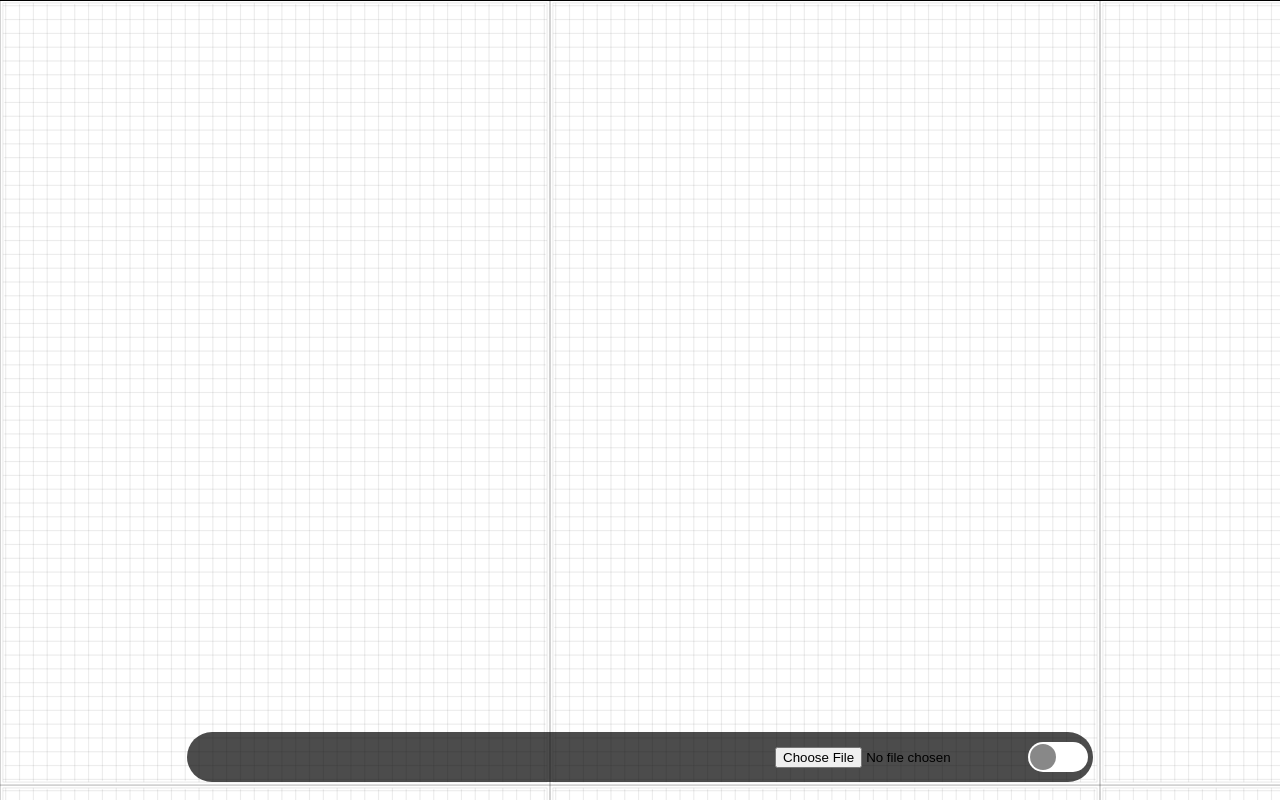
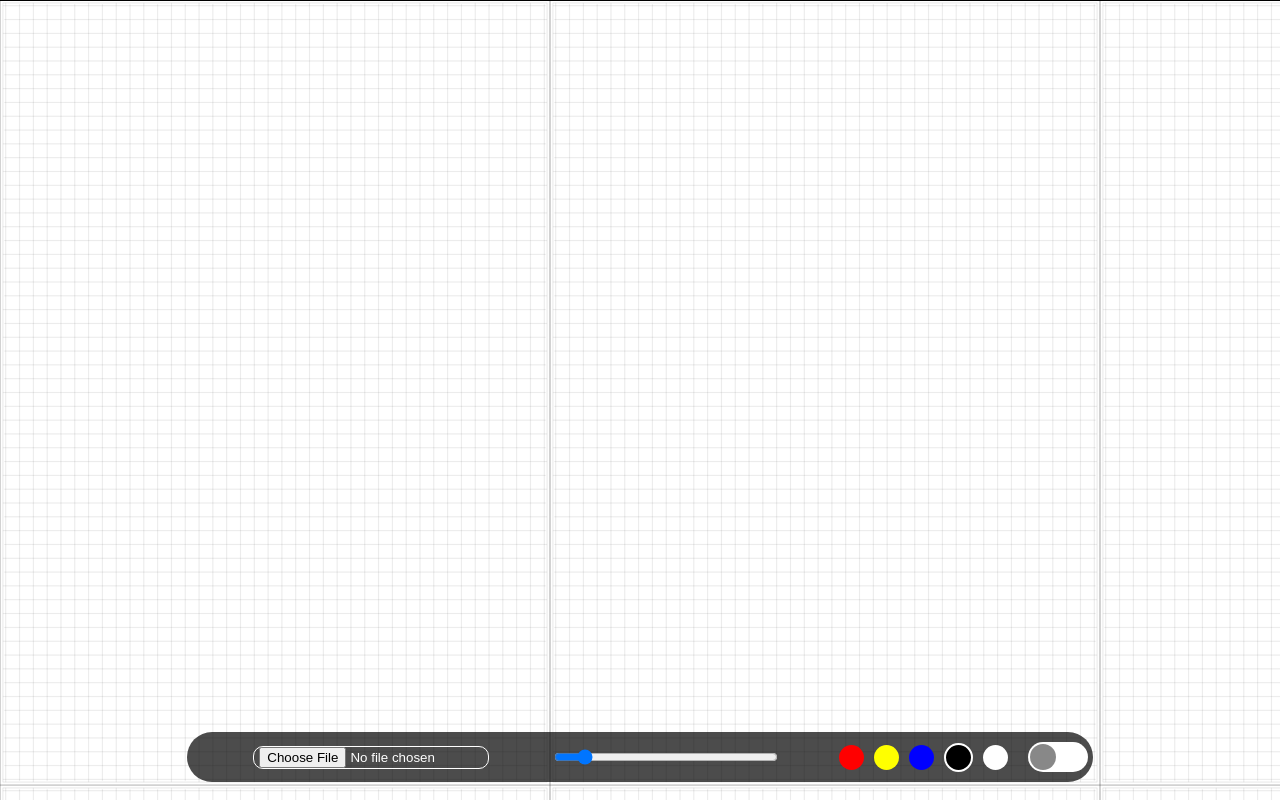
Before and after one commit to ddenzu/RTC-project, a React (Create React App) app: page / in a window 1280 px wide. Built offline with nearby package versions, Linux system fonts and the light colour scheme.

Commit message:
라인 색상 및 두께 선택 기능 추가

```diff
--- a/src/App.css
+++ b/src/App.css
@@ -30,7 +30,16 @@ body, html {
   bottom: 0;
   z-index: 1;
 }
-
+.file-select {
+  width: 25%;
+  margin: 0 auto;
+  padding-left: 5px;
+  padding-right: 5px;
+  border: 1px solid white;
+  border-radius: 10px;
+  color: white;
+  margin-right: 3px;
+}
 .toggle {
   position: relative;
   display: inline-block;
@@ -67,6 +76,54 @@ body, html {
   border-radius: 50%; /* 원 모양 설정 */
   transition: 0.4s;
 }
+.range-select{
+  width: 25%;
+  margin: 0 auto;
+}
+.color-selector {
+  display: flex;
+  align-items: center;
+  margin-right: 10px;
+}
+
+.color-option {
+  width: 25px;
+  height: 25px;
+  border-radius: 50%;
+  margin-right: 10px;
+  cursor: pointer;
+  margin: 10 auto;
+}
+@media screen and (max-width: 710px) {
+  .color-selector {
+    margin: 0;
+  }
+  .color-option {
+    margin-right: 5px;
+  }
+}
+.color-underline {
+  border: 2px solid white;
+}
+.red {
+  background-color: red;
+}
+
+.yellow {
+  background-color: yellow;
+}
+
+.blue {
+  background-color: blue;
+}
+
+.black {
+  background-color: black;
+}
+
+.white {
+  background-color: white;
+}
 
 input:checked + .slider {
   background-color: #4CAF50; /* 스위치 active 상태의 배경색 설정 */
--- a/src/App.js
+++ b/src/App.js
@@ -1,5 +1,6 @@
 import React, { useRef, useEffect, useState } from 'react';
 import './App.css';
+import { getValue } from '@testing-library/user-event/dist/utils';
 
 const App = () => {
   const canvasRef = useRef(null);
@@ -11,6 +12,22 @@ const App = () => {
   const [isDrawing, setIsDrawing] = useState(false);
   const [drawingPaths, setDrawingPaths] = useState([]);
   const [imagePosition, setImagePosition] = useState({ x: 0, y: 0 });
+  const [selectedColor, setSelectedColor] = useState('black');
+  const [selectedWidth, setSelectedWidth] = useState(2);
+
+  const handleColorClick = (color) => {
+    setSelectedColor(color);
+    const canvas = canvasRef.current;
+    const ctx = canvas.getContext('2d');
+    ctx.strokeStyle = color;
+  };
+
+  const handleWidthClick = (event) => {
+    setSelectedWidth(event.target.value);
+    const canvas = canvasRef.current;
+    const ctx = canvas.getContext('2d');
+    ctx.lineWidth = event.target.value;
+  };
 
   const handleImageChange = (e) => {
     const file = e.target.files[0];
@@ -23,14 +40,13 @@ const App = () => {
     }
   };
 
+
   const setCanvasDimensions = () => {
     const canvas = canvasRef.current;
     const ctx = canvas.getContext('2d');
     const { innerWidth, innerHeight } = window;
-
     canvas.width = innerWidth;
     canvas.height = innerHeight;
-
     if (image) {
       const img = new Image();
       img.onload = () => {
@@ -40,7 +56,7 @@ const App = () => {
     } else {
       ctx.lineCap = 'round';
       ctx.strokeStyle = 'black';
-      ctx.lineWidth = 3;
+      ctx.lineWidth = 2;
     }
   };
 
@@ -194,7 +210,31 @@ const App = () => {
   return (
     <div className="App" style={{ position: 'relative' }}>
       <div className='control-bar'>
-        <input type="file" onChange={handleImageChange} />
+        <input type="file" className='file-select' onChange={handleImageChange} />
+        <input type="range" className='range-select' min="1" max="10" step="1" value={selectedWidth}
+        onChange={handleWidthClick}/>
+        <div className="color-selector">
+        <div
+          className={`color-option red ${selectedColor === 'red' ? 'color-underline' : ''}`}
+          onClick={() => handleColorClick('red')}
+        ></div>
+        <div
+          className={`color-option yellow ${selectedColor === 'yellow' ? 'color-underline' : ''}`}
+          onClick={() => handleColorClick('yellow')}
+        ></div>
+        <div
+          className={`color-option blue ${selectedColor === 'blue' ? 'color-underline' : ''}`}
+          onClick={() => handleColorClick('blue')}
+        ></div>
+        <div
+          className={`color-option black ${selectedColor === 'black' ? 'color-underline' : ''}`}
+          onClick={() => handleColorClick('black')}
+        ></div>
+        <div
+          className={`color-option white ${selectedColor === 'white' ? 'color-underline' : ''}`}
+          onClick={() => handleColorClick('white')}
+        ></div>
+      </div>
         <label className="toggle">
           <input type="checkbox" onChange={handleToggleChange} checked={isToggleActive} />
           <span className="slider"></span>
```
